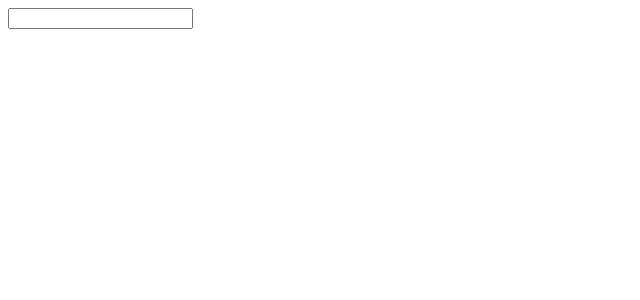
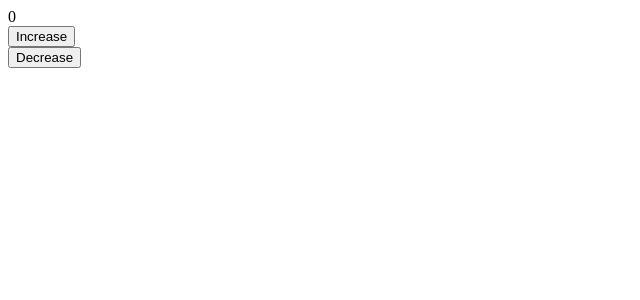
Before and after one commit to deswalcodes/reactfirst, a React (Vite) app: page / in a window 1280 px wide. Shown: the top 300 px of the page, without its empty margins (0-640 px from the left). Built offline with nearby package versions, Linux system fonts and the light colour scheme.

Commit message:
used recoil for minimising re-renders

```diff
--- a/src/App.jsx
+++ b/src/App.jsx
@@ -1,41 +1,62 @@
-import { useRef } from "react"
+import { RecoilRoot,atom, useRecoilValue, useSetRecoilState } from "recoil";
+import { counterAtom } from "./store/atoms/counter";
+
+export default function App(){
 
 
-function useDebounce(originalFn){
-  const currentClock = useRef()
-
-  function reset(){
-    clearTimeout(currentClock.current)
-    currentClock.current = setTimeout(originalFn,200)
+  return(
+    <RecoilRoot>
+      <Counter/>
+    </RecoilRoot>
+  )
+}
 
 
-  }
+function Counter(){
 
 
+  return <div>
+    <CurrentCount/>
+    <Increase/>
+    <Decrease/>
+  </div>
+}
 
-  return reset
+
+function CurrentCount(){
+  const count = useRecoilValue(counterAtom)
 
 
 
 
+  return <div>
+    {count}
+
+  </div>
+}
+
+function Increase(){
+  const setCount = useSetRecoilState(counterAtom)
 
 
 
+  return <div>
+    <button onClick = {() => setCount(count => count +1)}>Increase</button>
+
+  </div>
 }
 
-export default function App(){
+
+function Decrease(){
+  const setCount = useSetRecoilState(counterAtom)
 
 
-  function sendData(){
-    fetch("https://jsonplaceholder.typicode/todos/1")
-  }
-
-  const debouncedFun = useDebounce(sendData)
 
 
   return <div>
-    <input type ="text" onChange={debouncedFun}></input>
-  </div>
+    <button onClick = {() => setCount(count => count -1)}>Decrease</button>
 
 
+
+  </div>
 }
--- /dev/null
+++ b/src/store/atoms/counter.js
@@ -0,0 +1,9 @@
+import { atom } from "recoil";
+
+
+
+export const counterAtom = atom({
+    key : "counter",
+    default : 0
+
+})
```
